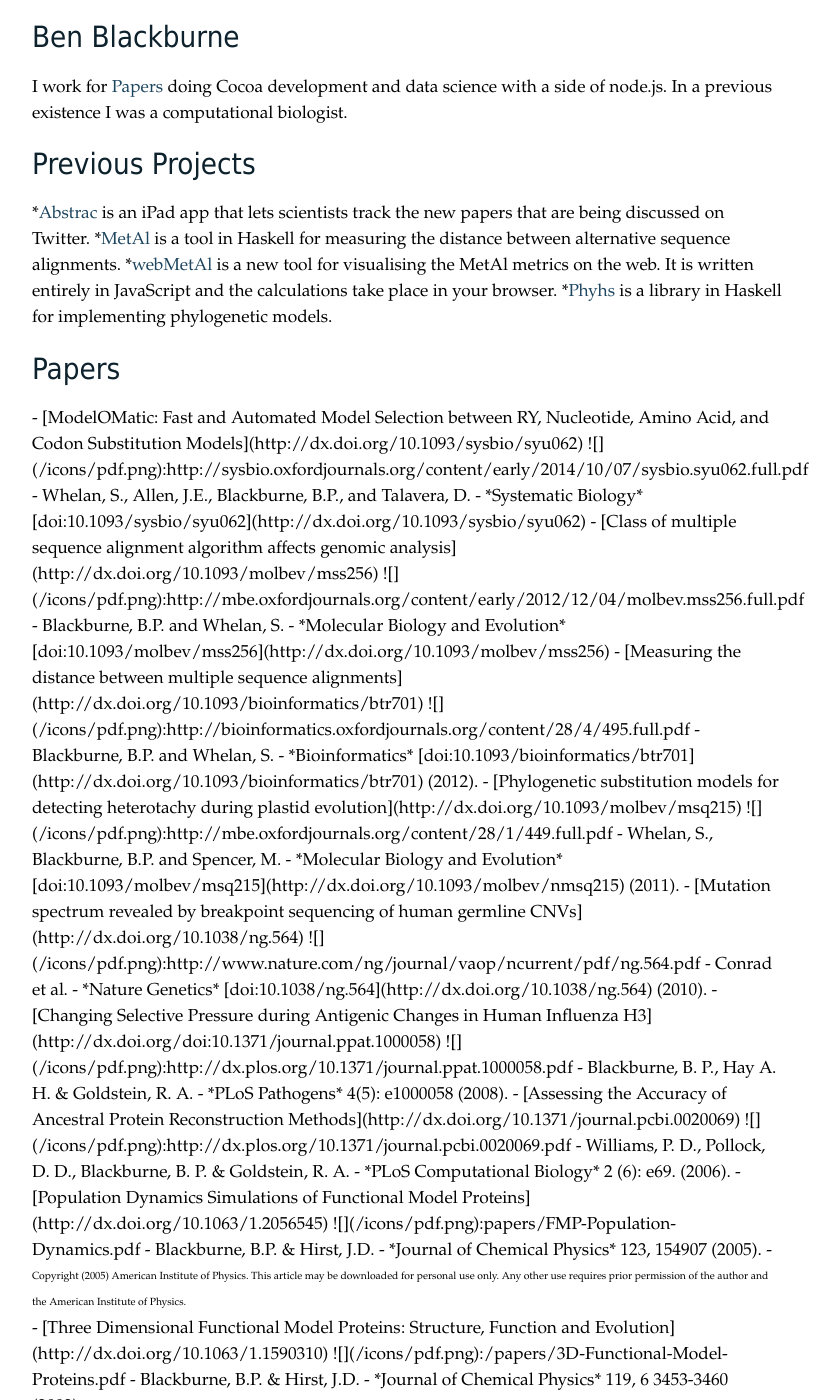
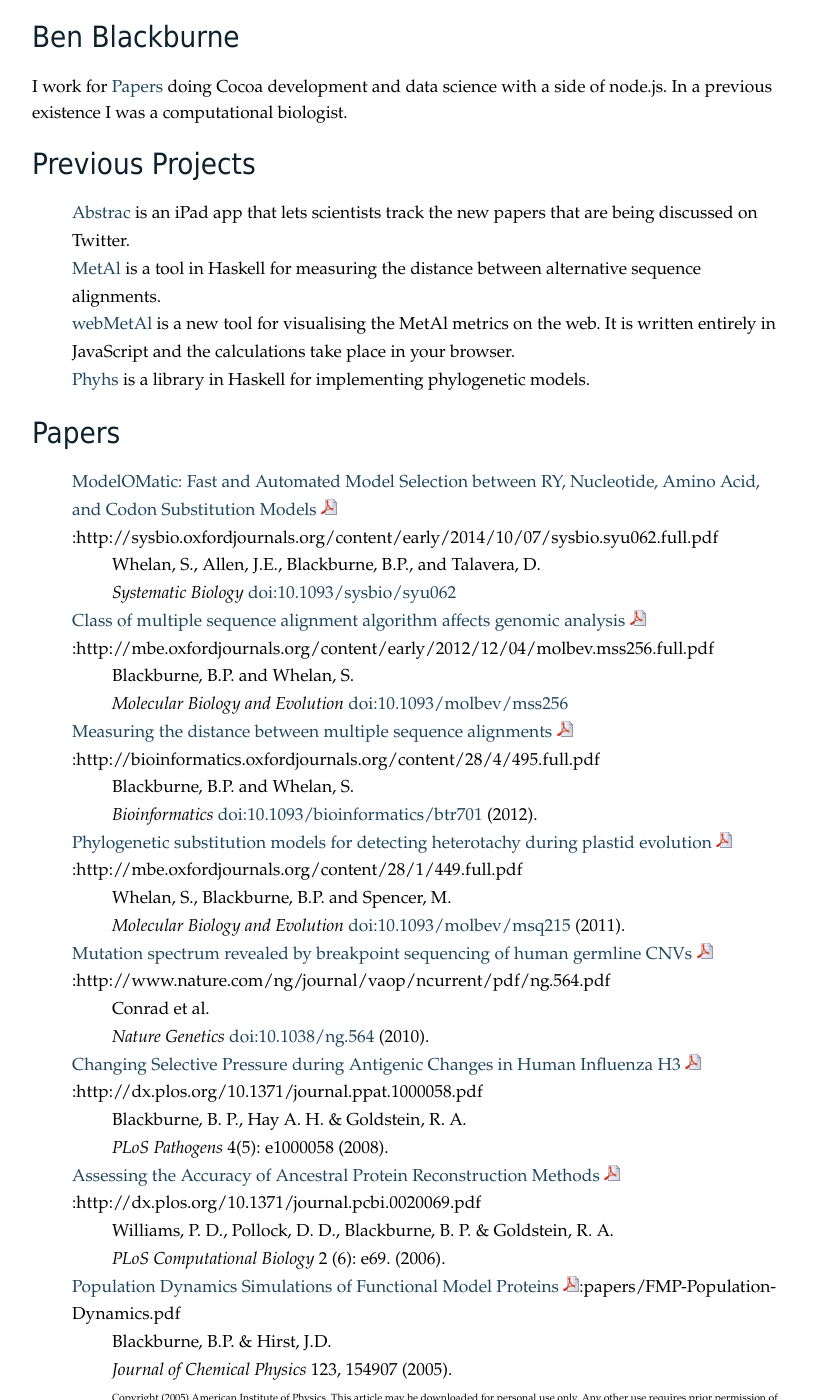
Before and after one commit to benb/benb.github.com, a Jekyll site: the page built from index.md, in a window 1280 px wide and 1400 px high. Shown: the whole window, without its empty margins (233-1073 px from the left). Built offline with Jekyll 4.4.1, drawn with Linux system fonts in a browser that asks for light colours; a style sheet for code colours, icons or effects is not loaded; some of the changed text lies outside the part shown.

Commit message:
Fix markdown (maybe)

```diff
--- a/index.md
+++ b/index.md
@@ -11,15 +11,14 @@ I work for [Papers](http://papersapp.com/) doing Cocoa development and data scie
 Previous Projects
 -----------------
 
-*[Abstrac](http://www.abstrac.net/) is an iPad app that lets scientists track the new papers that are being discussed on Twitter.
-*[MetAl](http://kumiho.smith.man.ac.uk/whelan/software/metal/) is a tool in Haskell for measuring the distance between alternative sequence alignments.
-*[webMetAl](http://webmetal.org/) is a new tool for visualising the MetAl metrics on the web. It is written entirely in JavaScript and the calculations take place in your browser.
-*[Phyhs](https://github.com/benb/EvoHaskell/) is a library in Haskell for implementing phylogenetic models.
+* [Abstrac](http://www.abstrac.net/) is an iPad app that lets scientists track the new papers that are being discussed on Twitter.
+* [MetAl](http://kumiho.smith.man.ac.uk/whelan/software/metal/) is a tool in Haskell for measuring the distance between alternative sequence alignments.
+* [webMetAl](http://webmetal.org/) is a new tool for visualising the MetAl metrics on the web. It is written entirely in JavaScript and the calculations take place in your browser.
+* [Phyhs](https://github.com/benb/EvoHaskell/) is a library in Haskell for implementing phylogenetic models.
 
 Papers
 ------
 
-<div class="papers">
 -   [ModelOMatic: Fast and Automated Model Selection between RY, Nucleotide, Amino Acid, and Codon Substitution Models](http://dx.doi.org/10.1093/sysbio/syu062) ![](/icons/pdf.png):http://sysbio.oxfordjournals.org/content/early/2014/10/07/sysbio.syu062.full.pdf
     -   Whelan, S., Allen, J.E., Blackburne, B.P., and Talavera, D.
     -   *Systematic Biology* [doi:10.1093/sysbio/syu062](http://dx.doi.org/10.1093/sysbio/syu062)
@@ -57,7 +56,6 @@ Papers
     -   Journal of Chemical Physics, 115, 1935-1942 (2001).
     -   <div class="copy">Copyright (2001) American Institute of Physics. This article may be downloaded for personal use only. Any other use requires prior permission of the author and the American Institute of Physics.</div>
 
-</div>
 ### Book Chapter
 
 -   Matt Wood and Ben Blackburne. **Life in Data: The Story of DNA**. In *Beautiful Data*, Toby Segaran and Jeff Hammerbacher (eds.)
```
